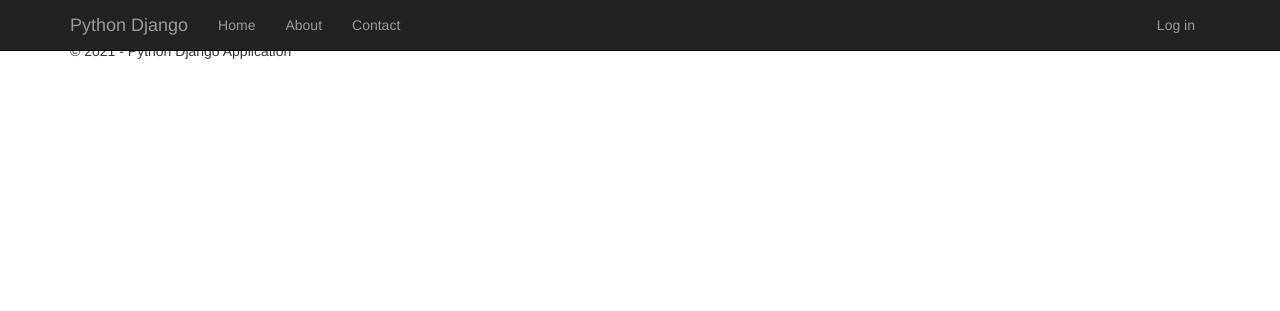
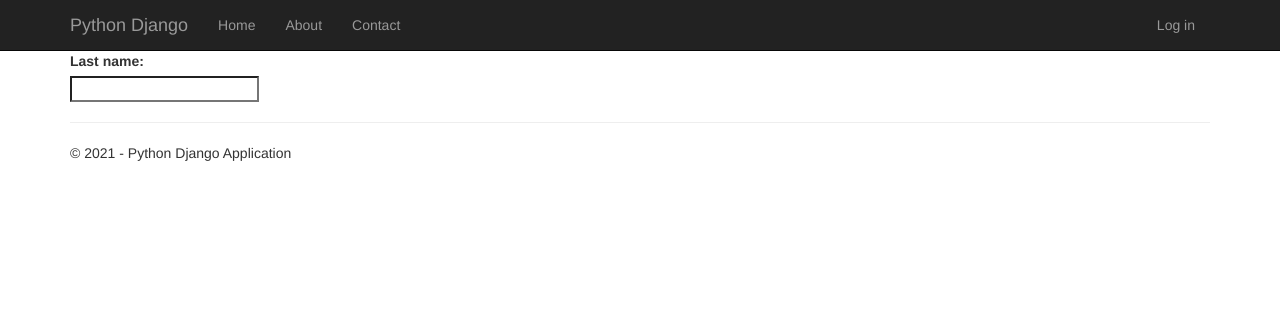
Before and after one commit to Ticlla/djangodevops-1, a Django app: page / in a window 1280 px wide. Shown: the top 311 px of the page. Run offline with Django 3.2, Linux system fonts and the light colour scheme; some libraries are stand-ins or nearby versions.

Commit message:
adding new changes

```diff
--- a/Application/app/templates/index.html
+++ b/Application/app/templates/index.html
@@ -3,7 +3,12 @@
 {% block content %}
 {% load staticfiles %}
 
-
+<form>
+    <label for="fname">First name:</label><br>
+    <input type="text" id="fname" name="fname"><br>
+    <label for="lname">Last name:</label><br>
+    <input type="text" id="lname" name="lname">
+  </form>
 
 
 {% endblock %}
```
